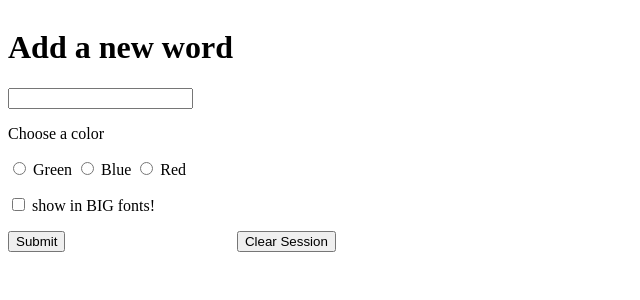
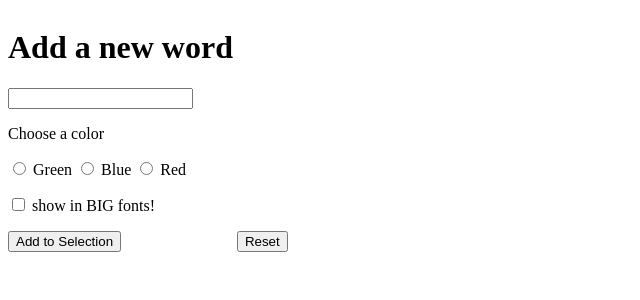
Before and after one commit to CodingDojoDallas/python_dec_2017, a Django app: page / in a window 1280 px wide. Shown: the top 300 px of the page, without its empty margins (0-640 px from the left). Run offline with Django 3.2, Linux system fonts and the light colour scheme.

Commit message:
new stuff

```diff
--- a/j_chris_miller_python/Django/main/apps/session_words/static/session_words/style.css
+++ b/j_chris_miller_python/Django/main/apps/session_words/static/session_words/style.css
@@ -1,3 +1,21 @@
+.body{
+	background-color: green;
+}
 .box{
 	display: inline-block;
 }
+.big_font{
+	font-size: 30px;
+}
+.blue{
+	color: blue;
+}
+.green{
+	color: green;
+}
+.red{
+	color: red;
+}
+#reset{
+	vertical-align: top;
+}
--- a/j_chris_miller_python/Django/main/apps/session_words/static/style.css
+++ /dev/null
@@ -1,3 +0,0 @@
-.box{
-	display: inline-block;
-}
--- a/j_chris_miller_python/Django/main/apps/session_words/templates/session_words/index.html
+++ b/j_chris_miller_python/Django/main/apps/session_words/templates/session_words/index.html
@@ -3,38 +3,39 @@
 	<head>
 		<title>Session Words</title>
 		<meta charset="utf-8">
-		<link rel="stylesheet" type="text/css" href="../../static/session_words/style.css">
+		{% load static %}
+		<link rel="stylesheet" type="text/css" href="{% static 'session_words/style.css' %}">
 	</head>
 	<body>
 		<div id = "wrapper">
 			<div class = "box">
 
-				<form action = /add_word method = "POST">
+				<form action='/add_word' method="POST">
 					{% csrf_token %}
 				<h1>Add a new word</h1>
-				<input type="text" name = "input">
+				<input type="text" name = "word">
 				<p>
 					Choose a color
 				</p>
 				<p>
-					<input type = "radio" name = "color" value = "green"> Green
-					<input type="radio" name="color" value = "blue"> Blue
-					<input type="radio" name = "color" value = "red"> Red
+					<input type="radio" name="color" value="green"> Green
+					<input type="radio" name="color" value="blue"> Blue
+					<input type="radio" name="color" value="red"> Red
 				</p>
 				<p>
-					<input type="checkbox" name = "size"> show in BIG fonts!
+					<input type="checkbox" name="big_font"> show in BIG fonts!
 				</p>
-				<input type="submit" name="Add to Session">
+				<button type="submit">Add to Selection</button>
+			</form>
+				{% csrf_token %}
 			</div><!-- end left -->
 			<div class = "box">
-				<a href = "clear"><button>Clear Session</button></a>
-				{% if request.session.words %}
-					{% for word in request.session.words %}
-					<p>
-						<span style = "color:{{word.color}}" class = "{{word.big}}">{{word.content}}</span> - added on {{ word.created_at}}
-					</p>
-					{% endfor %}
-					{% endif %}
+				<form action = '/clear'>
+					<input type="submit" name ="reset" value="Reset">
+				</form>
+				{% for word in request.session.words %}
+				<p><span class="{{ word.color }} {{ word.big_font }}">{{ word.word }}</span> {{ word.time }}</p>
+				{% endfor %}
 			</div><!-- end right -->
 		</div> <!-- end wrapper -->
 
--- a/j_chris_miller_python/Django/main/apps/session_words/urls.py
+++ b/j_chris_miller_python/Django/main/apps/session_words/urls.py
@@ -2,5 +2,6 @@ from django.conf.urls import url, include
 from . import views
 urlpatterns = [
 	url(r'^$', views.index),
-	url(r'^add_word$', views.add_word)
+	url(r'^add_word$', views.add_word),
+	url(r'^clear$', views.clear)
 ]
--- a/j_chris_miller_python/Django/main/apps/session_words/views.py
+++ b/j_chris_miller_python/Django/main/apps/session_words/views.py
@@ -1,31 +1,27 @@
 from django.shortcuts import render, HttpResponse, redirect
 from datetime import datetime
 
+
 def index(request):
+	if 'words' not in request.session:
+		request.session['words'] = []
 	return render(request, "session_words/index.html")
 
 def add_word(request):
-	new_word = {}
-	for key, value in request.POST.iteritems():
-		if key != "csrfmiddlewaretoken" and key != "show-big":
-			new_word[key] = value
-		if key == "size":
-			new_word['big'] = "big"
-		else:
-			new_word['big'] = ""
-	new_word['created_at'] = datetime.now().strftime("%H:%M %p, %B %d, %Y")
-	try:
-		request.session['words']
-	except KeyError:
-		request.session['words'] = []
+	big_font = ''
+	if 'big_font' in request.POST:
+		big_font = 'big_font'
+	word = {
+		'word': request.POST['word'],
+		'color': request.POST['color'],
+		'big_font': big_font,
+		'time': datetime.now().strftime("%H:%M %p, %B %d, %Y")
+	}
+	temp = request.session['words']
+	temp.append(word)
+	request.session['words'] = temp
+	return redirect(index)
 
-	temp_list = request.session['words']
-	temp_list.append(new_word)
-	request.session['words'] = temp_list
-	for key, val in request.session.__dict__.iteritems():
-		print key, val
-	print "past created at", new_word
-	return redirect('/')
-
-# def clear(request):
-# 	pass
+def clear(request):
+	del request.session['words']
+	return redirect(index)
```
Also changed, not shown: j_chris_miller_python/Django/main/db.sqlite3.
